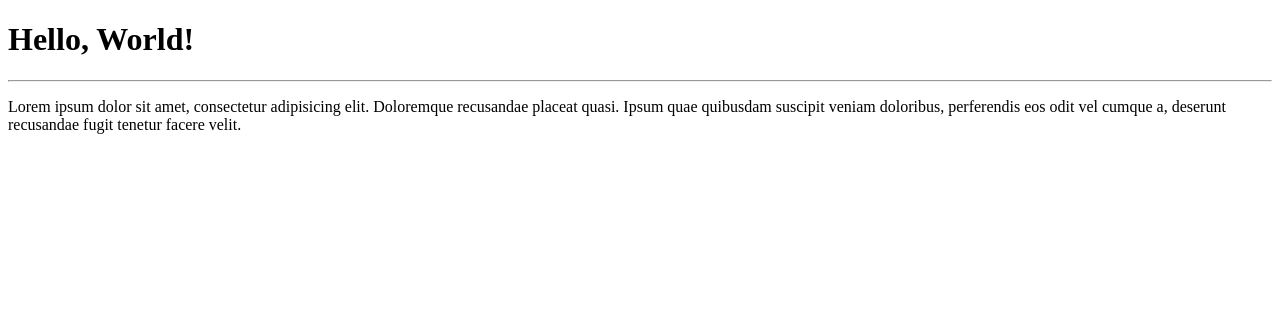
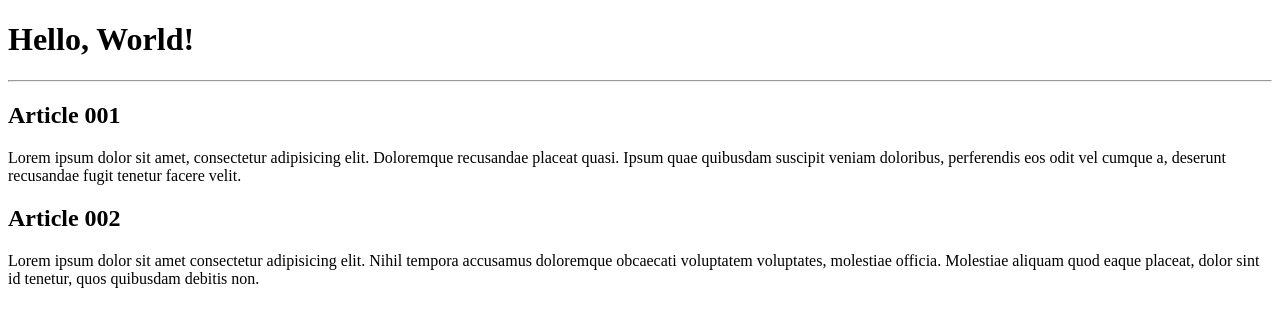
Before and after one commit to Asakura-Gus/Hello-World, a plain HTML site: page sample-site/index.html in a window 1280 px wide. Drawn offline with Linux system fonts and the light colour scheme.

Commit message:
Add index

```diff
--- a/sample-site/index.html
+++ b/sample-site/index.html
@@ -7,8 +7,19 @@
     <title>My first website</title>
 </head>
 <body>
-    <h1>Hello, World!</h1>
-    <hr>
-    <p>Lorem ipsum dolor sit amet, consectetur adipisicing elit. Doloremque recusandae placeat quasi. Ipsum quae quibusdam suscipit veniam doloribus, perferendis eos odit vel cumque a, deserunt recusandae fugit tenetur facere velit.</p>
+    <main>
+        <header>
+            <h1>Hello, World!</h1>
+        </header>
+        <hr>
+        <article>
+            <h2>Article 001</h2>
+            <p>Lorem ipsum dolor sit amet, consectetur adipisicing elit. Doloremque recusandae placeat quasi. Ipsum quae quibusdam suscipit veniam doloribus, perferendis eos odit vel cumque a, deserunt recusandae fugit tenetur facere velit.</p>
+        </article>
+        <article>
+            <h2>Article 002</h2>
+            <p>Lorem ipsum dolor sit amet consectetur adipisicing elit. Nihil tempora accusamus doloremque obcaecati voluptatem voluptates, molestiae officia. Molestiae aliquam quod eaque placeat, dolor sint id tenetur, quos quibusdam debitis non.</p>
+        </article>
+    </main>
 </body>
 </html>
```
